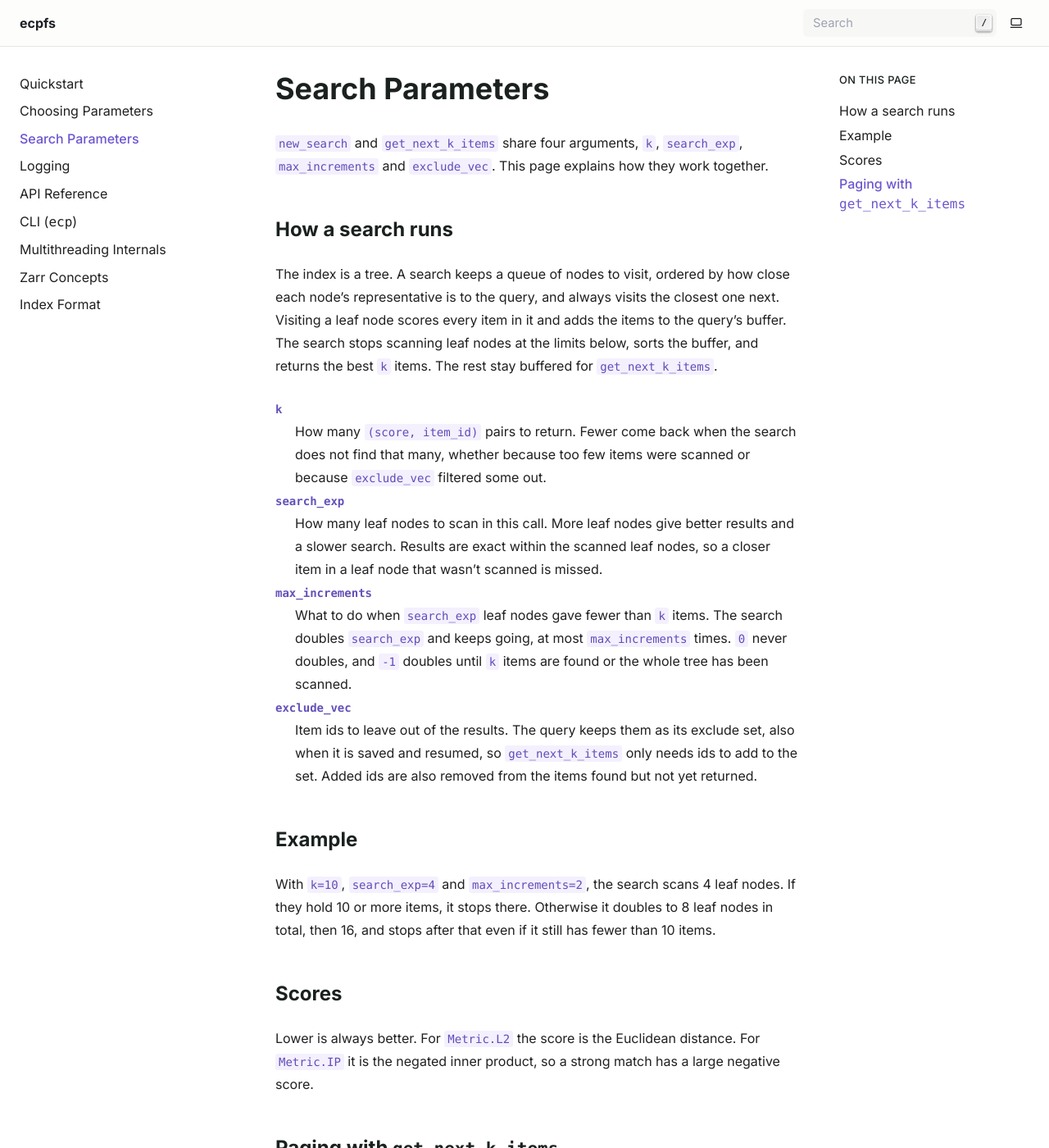
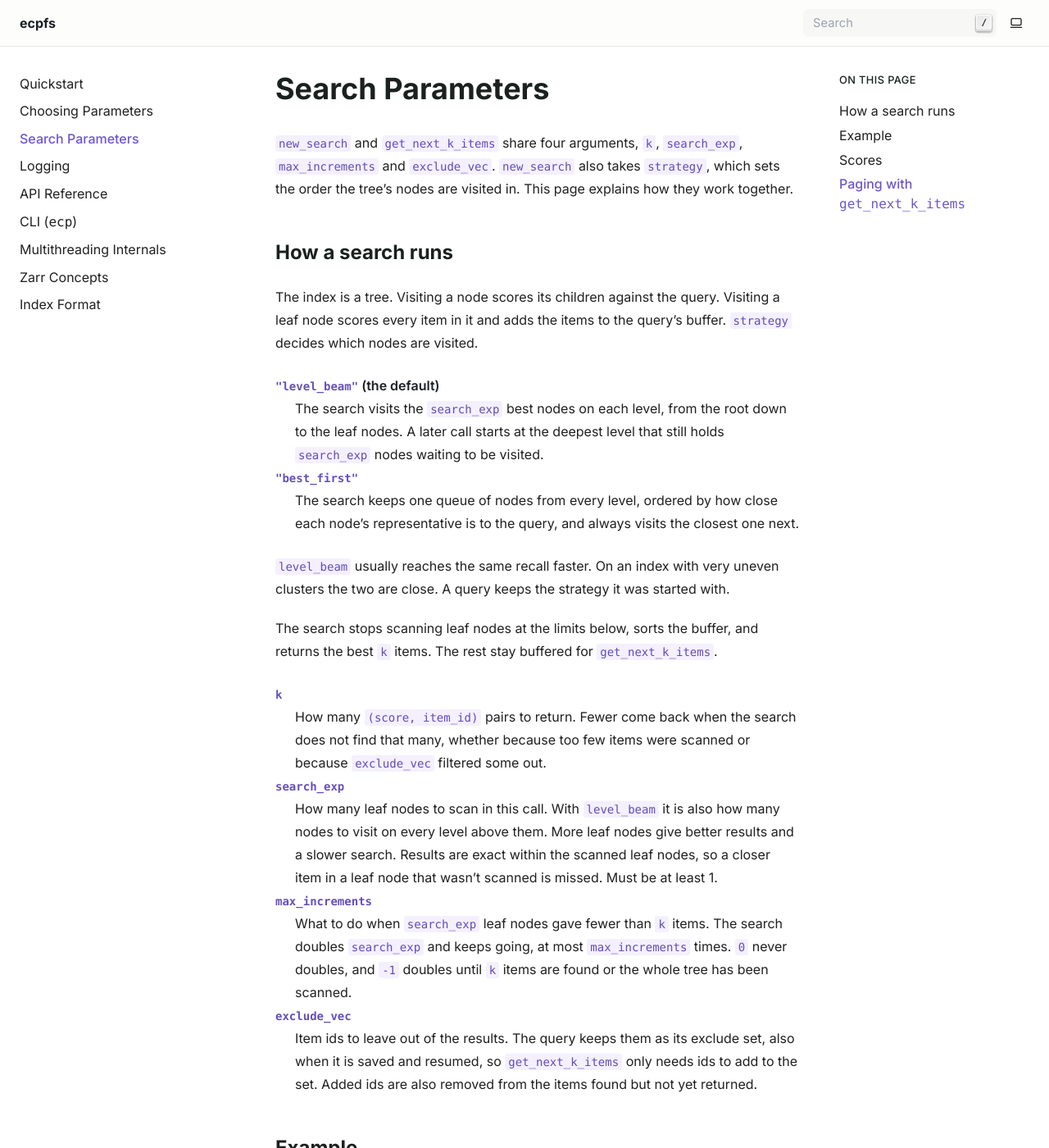
Before and after one commit to Ok2610/ecpfs, a Sphinx documentation site: the page built from docs/search-parameters.rst, in a window 1280 px wide and 1400 px high. Shown: the whole window at 82% size. Built offline with Sphinx 7.4.7, drawn with Linux system fonts in a browser that asks for light colours; some of the changed text lies outside the part shown.

Commit message:
Expose the search strategy in Python and the CLI, and make level_beam the default.
new_search takes strategy="level_beam"|"best_first" and ecp search takes --strategy.
Docs, format.rst and CHANGELOG cover the new default and search_exp=0.

Signed-off-by: Omar Khan <ok2610@gmail.com>

```diff
--- a/docs/cli.rst
+++ b/docs/cli.rst
@@ -145,9 +145,11 @@ continue the same query without starting over. :doc:`search-parameters` explains
          --k <K>
              Number of items to return [default: 10]
          --search-exp <SEARCH_EXP>
-             How many leaf nodes to scan. More gives better results but a slower search [default: 4]
+             How many nodes to visit on each level (level-beam) or how many leaf nodes to scan (best-first). More gives better results but a slower search [default: 4]
          --max-increments <MAX_INCREMENTS>
              How many times to double --search-exp while fewer than --k items are found. -1 for no limit [default: -1]
+         --strategy <STRATEGY>
+             The order the search visits nodes in. A resumed query keeps the strategy it was started with [default: level-beam] [possible values: best-first, level-beam]
          --exclude <EXCLUDE>
              Item ids to leave out, comma-separated. With --resume, they are added to the query's exclude set
          --memory-limit-gb <MEMORY_LIMIT_GB>
--- a/docs/format.rst
+++ b/docs/format.rst
@@ -99,6 +99,9 @@ Saved queries
 written by ``close()`` or when the query is evicted from memory.
 
 - ``query``, shape ``(dim,)``, float32: the query vector.
+- ``strategy`` (string, optional): the query's search strategy,
+  ``"best_first"`` or ``"level_beam"``. A query saved without it is resumed as
+  ``"best_first"``.
 - ``tree_pq_score`` (float32), ``tree_pq_is_leaf`` (int32), ``tree_pq_level``
   and ``tree_pq_node_id`` (uint32), each shape ``(n,)``: the queue of nodes
   still to visit, split into one array per field.
--- a/docs/quickstart.rst
+++ b/docs/quickstart.rst
@@ -85,7 +85,7 @@ Searching an index
            exclude_vec=[],
        )
        # items: list[(score, item_id)], lower score is a better match.
-       # See the search parameters page for k, search_exp and max_increments.
+       # See the search parameters page for k, search_exp, max_increments and strategy.
 
        # Pull further results for the same query without re-searching from the root:
        more_items = index.get_next_k_items(
--- a/docs/search-parameters.rst
+++ b/docs/search-parameters.rst
@@ -2,18 +2,33 @@ Search Parameters
 =================
 
 ``new_search`` and ``get_next_k_items`` share four arguments, ``k``,
-``search_exp``, ``max_increments`` and ``exclude_vec``. This page explains how
-they work together.
+``search_exp``, ``max_increments`` and ``exclude_vec``. ``new_search`` also
+takes ``strategy``, which sets the order the tree's nodes are visited in. This
+page explains how they work together.
 
 How a search runs
 -----------------
 
-The index is a tree. A search keeps a queue of nodes to visit, ordered by how
-close each node's representative is to the query, and always visits the closest
-one next. Visiting a leaf node scores every item in it and adds the items to the
-query's buffer. The search stops scanning leaf nodes at the limits below, sorts the
-buffer, and returns the best ``k`` items. The rest stay buffered for
-``get_next_k_items``.
+The index is a tree. Visiting a node scores its children against the query.
+Visiting a leaf node scores every item in it and adds the items to the query's
+buffer. ``strategy`` decides which nodes are visited.
+
+``"level_beam"`` (the default)
+   The search visits the ``search_exp`` best nodes on each level, from the root
+   down to the leaf nodes. A later call starts at the deepest level that still
+   holds ``search_exp`` nodes waiting to be visited.
+
+``"best_first"``
+   The search keeps one queue of nodes from every level, ordered by how close
+   each node's representative is to the query, and always visits the closest
+   one next.
+
+``level_beam`` usually reaches the same recall faster. On an index with very
+uneven clusters the two are close. A query keeps the strategy it was started
+with.
+
+The search stops scanning leaf nodes at the limits below, sorts the buffer, and
+returns the best ``k`` items. The rest stay buffered for ``get_next_k_items``.
 
 ``k``
    How many ``(score, item_id)`` pairs to return. Fewer come back when the
@@ -21,9 +36,11 @@ buffer, and returns the best ``k`` items. The rest stay buffered for
    scanned or because ``exclude_vec`` filtered some out.
 
 ``search_exp``
-   How many leaf nodes to scan in this call. More leaf nodes give better results
-   and a slower search. Results are exact within the scanned leaf nodes, so a
-   closer item in a leaf node that wasn't scanned is missed.
+   How many leaf nodes to scan in this call. With ``level_beam`` it is also how
+   many nodes to visit on every level above them. More leaf nodes give better
+   results and a slower search. Results are exact within the scanned leaf nodes,
+   so a closer item in a leaf node that wasn't scanned is missed. Must be at
+   least 1.
 
 ``max_increments``
    What to do when ``search_exp`` leaf nodes gave fewer than ``k`` items. The
@@ -42,8 +59,10 @@ Example
 
 With ``k=10``, ``search_exp=4`` and ``max_increments=2``, the search scans 4
 leaf nodes. If they hold 10 or more items, it stops there. Otherwise it doubles
-to 8 leaf nodes in total, then 16, and stops after that even if it still has
-fewer than 10 items.
+``search_exp`` twice at most and stops after that even if it still has fewer
+than 10 items. ``best_first`` counts leaf nodes across the call, so it scans up
+to 8 in total, then 16. ``level_beam`` descends again after each doubling, so it
+scans up to 8 more, then 16 more.
 
 Scores
 ------
--- a/docs/tuning.rst
+++ b/docs/tuning.rst
@@ -5,7 +5,7 @@ Building an index and running it well both involve choices, not just
 defaults to accept blindly. This page covers the ones that matter most:
 sizing the tree, storage tradeoffs, a correctness trap, and memory
 budgeting. For query-time tuning (``k``, ``search_exp``,
-``max_increments``), see :doc:`search-parameters` instead.
+``max_increments``, ``strategy``), see :doc:`search-parameters` instead.
 
 ``levels`` and ``target_cluster_items``
 ---------------------------------------
```
Also changed, not shown: CHANGELOG.md (+22 -0 lines), README.md (+7 -6 lines), 7 other files.
